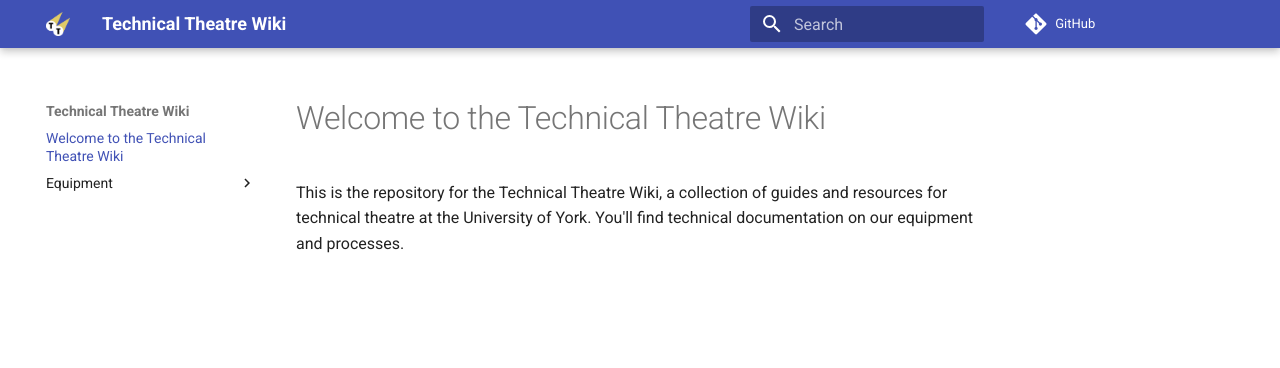
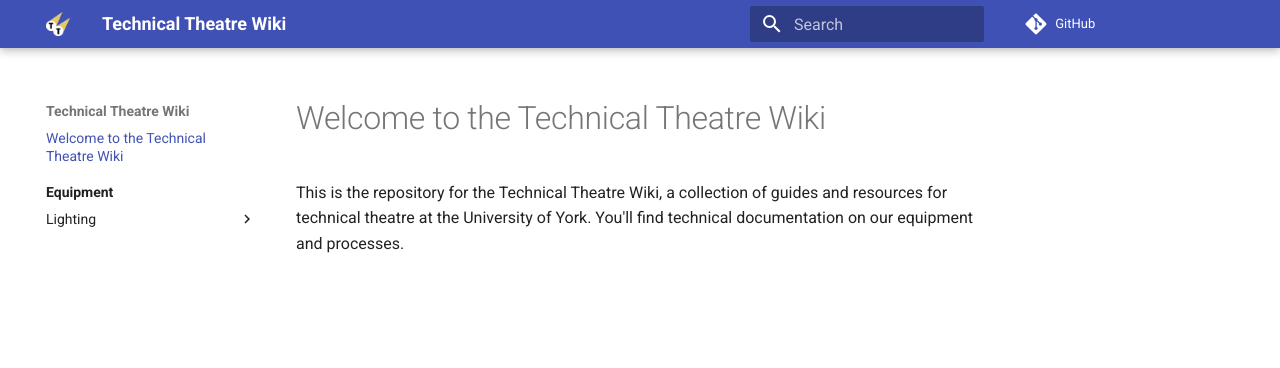
Before and after one commit to yorktechsoc/wiki, an MkDocs documentation site: the page built from docs/index.md, in a window 1280 px wide. Shown: the top 368 px of the page. Built offline with MkDocs 1.6.1 and Material for MkDocs 9.7.7, drawn with Linux system fonts in a browser that asks for light colours; comment, search, counter and statistics services are not loaded.

Commit message:
Added new navigation and example of nested files

```diff
--- /dev/null
+++ b/docs/equipment/lighting/index.md
@@ -0,0 +1,3 @@
+# Lighting
+
+It's bright baby
--- a/mkdocs.yml
+++ b/mkdocs.yml
@@ -1,12 +1,15 @@
 site_name: Technical Theatre Wiki
 site_description: A wiki for the Technical Theatre Society at the University of York
 site_author: University of York's Technical Theatre Society et all
+
 theme:
   name: material
   logo: img/logo.png
   favicon: img/favicon.ico
   features:
     - navigation.instant
+    - navigation.sections
+    - navigation.indexes
 
 extra:
   social:
```
